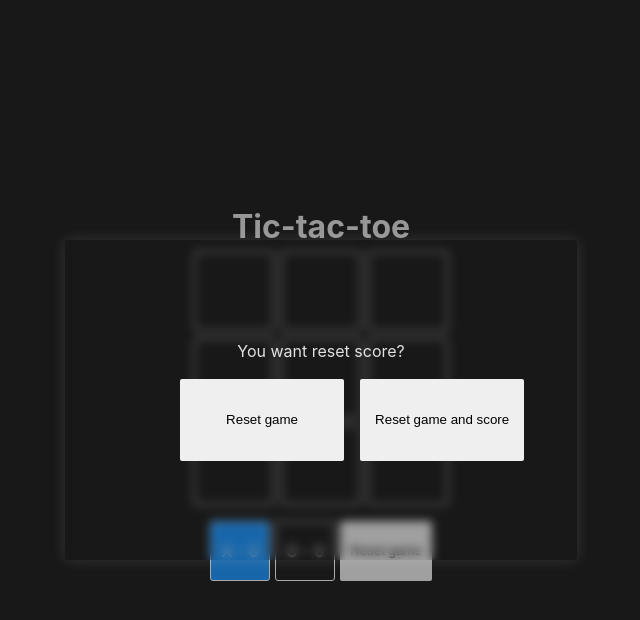
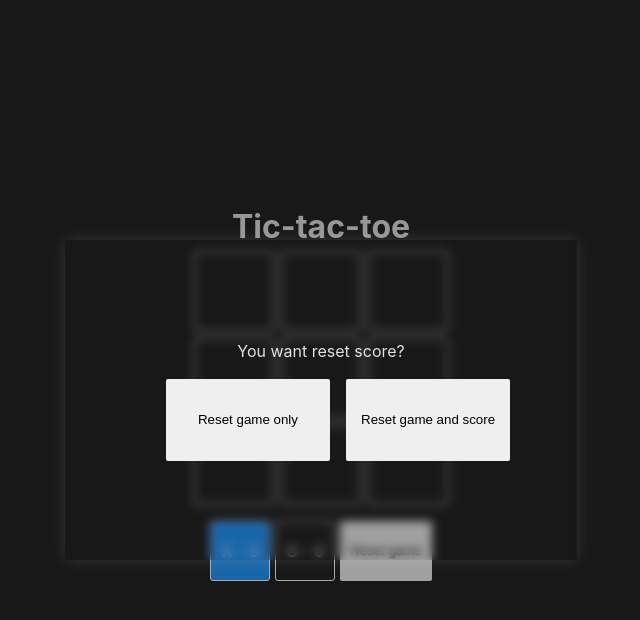
Before and after one commit to Andresmao12/TicTacToe---REACT, a React (Vite) app in the folder TicTacToe/: page / in a window 1280 px wide. Both pictures are taken after a click on the button "Reset game". Shown: the top 620 px of the page, without its empty margins (319-959 px from the left). Built offline with nearby package versions, Linux system fonts and the light colour scheme.

Commit message:
Se corrige error en el que se olvido eliminar una parte del codigo

```diff
--- a/TicTacToe/src/Views/App/App.jsx
+++ b/TicTacToe/src/Views/App/App.jsx
@@ -33,7 +33,6 @@ function App() {
       gridRef.current.resetBoard();
       window.localStorage.removeItem("gameState");
     }
-
 
     setValidateReset(false)
   };
@@ -98,7 +97,7 @@ function App() {
             <span>You want reset score?</span>
             <div className={style.btnResetCont}>
               <button className={style.btnVReset} onClick={ResetGame}>
-                Reset game
+                Reset game only
               </button>
               <button className={style.btnVReset} onClick={ResetGameAndScore}>
                 Reset game and score
--- a/TicTacToe/src/Views/Components/GridCont/GridCont.jsx
+++ b/TicTacToe/src/Views/Components/GridCont/GridCont.jsx
@@ -40,10 +40,6 @@ const GridCont = forwardRef(({turn, sendNewTurn, winner, sendWinner}, ref) => {
             // winnerResult == TURNS.X ??
 
             const getScore = JSON.parse(localStorage.getItem("score")) || null;
-
-            if (getScore && W) {
-
-            }
 
             if (getScore){
 
```
